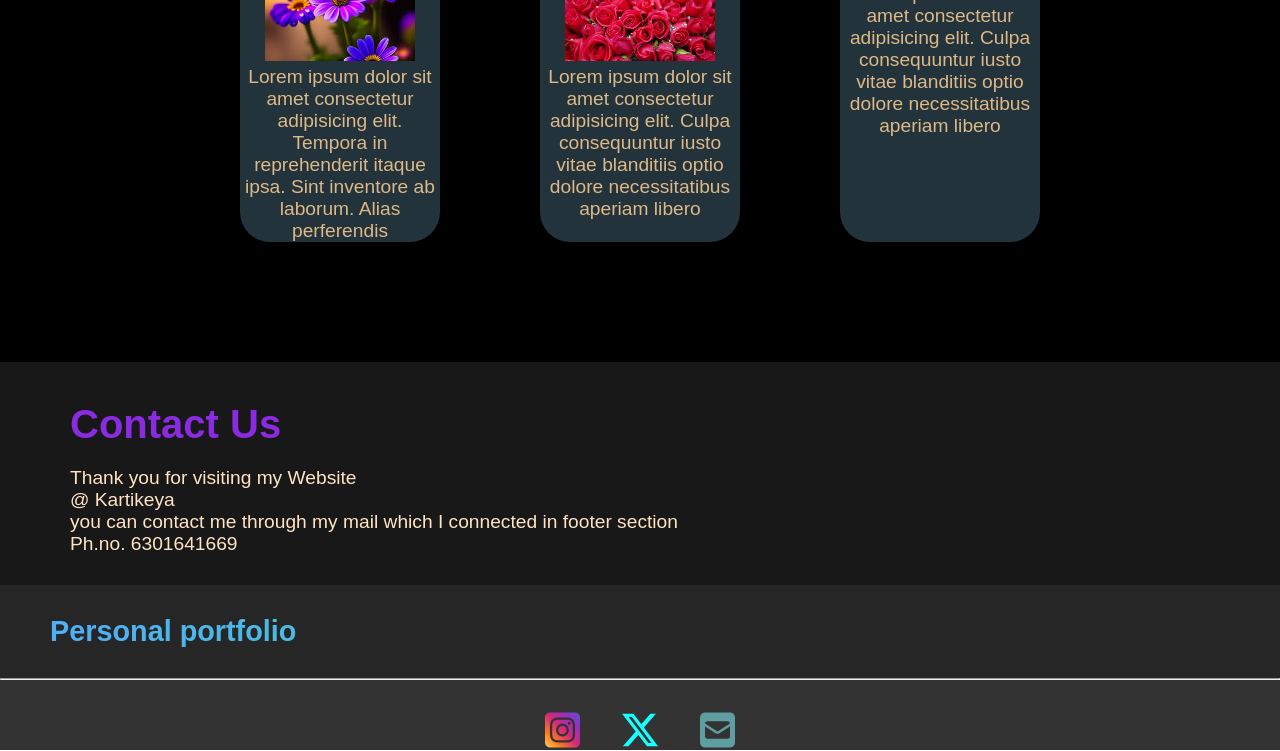
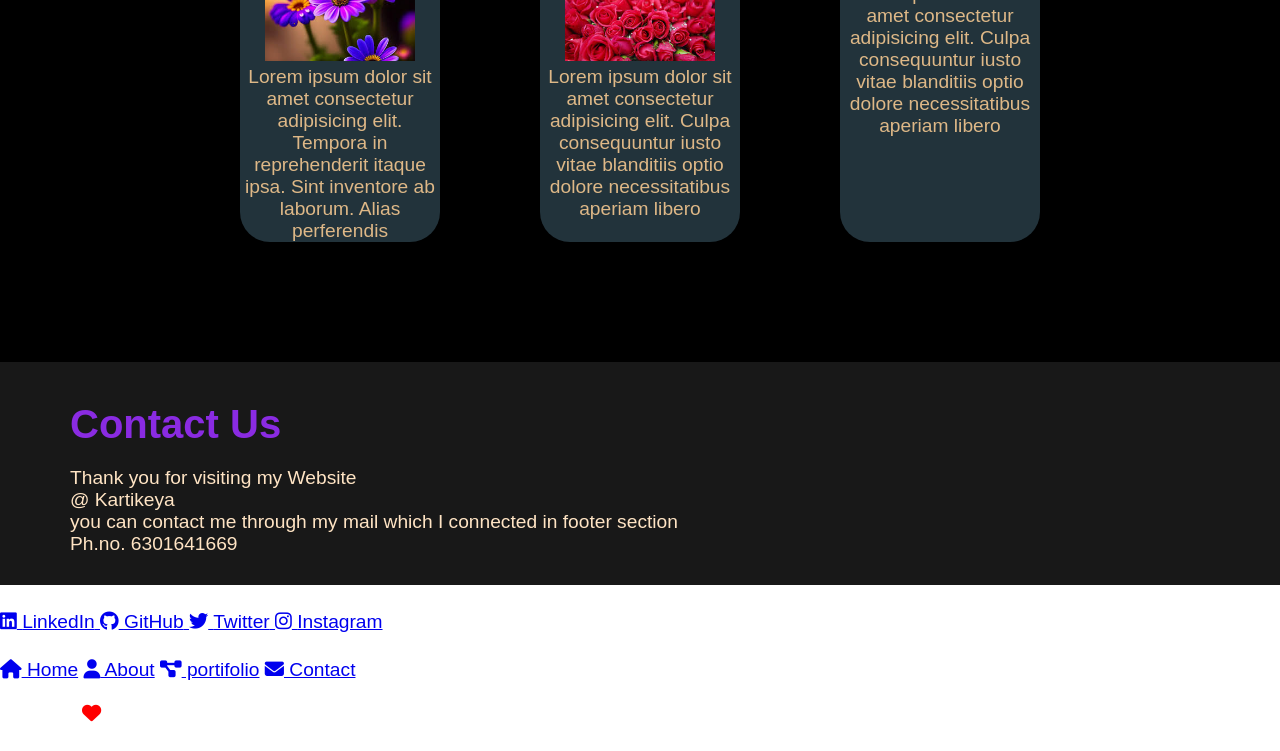
Before and after one commit to kartikeya7609/personal-portifolio, a plain HTML site: page index.html in a window 1280 px wide. Shown: the part 1409-2160 px from the top of the page. After the commit the page ends 2134 px from the top, so only its background shows below. Drawn offline with Linux system fonts and the light colour scheme; a web font is replaced by a local one.

Commit message:
Update index.html

```diff
--- a/index.html
+++ b/index.html
@@ -107,21 +107,47 @@
             Thank you for visiting my Website<br> @ Kartikeya<br> you can contact me through my mail which I connected in footer section<br>Ph.no. 6301641669
         </p>
     </div>
-    <footer><div class="personal-portifolio">
-        <h2 style="
-        background: linear-gradient(to right,#4facfe, #38ef7d);
-        -webkit-background-clip: text;
-        background-clip: text;
-        -webkit-text-fill-color: transparent;" class="heading">
-       Personal portfolio</h2></div>
-    <hr style="color: black">
-    <div class="icons">
-        <div class ="icons1">
-        <a href="https://www.instagram.com/k_m_s_k_7?igsh=aHJ4OHZmbzA3dXZq" class="fa-brands fa-square-instagram"></a>
-        <i class="fa-brands fa-x-twitter "></i>
-        <a href="mailto:kartikeyakk2007@gmail.com" class="fa-solid fa-square-envelope "></a>
-    </div></div>
+   <footer>
+        <div class="footer-content">
+            <div class="footer-section">
+                <h3>Connect With Me</h3>
+                <div class="social-apps">
+                    <a href="https://www.linkedin.com/in/kartikeya-7609" target="_blank" rel="noopener noreferrer" class="social-app">
+                        <i class="fab fa-linkedin"></i>
+                        <span>LinkedIn</span>
+                    </a>
+                    <a href="https://github.com/kartikeya7609" target="_blank" rel="noopener noreferrer" class="social-app">
+                        <i class="fab fa-github"></i>
+                        <span>GitHub</span>
+                    </a>
+                    <a href="https://twitter.com/kartikeya_7609" target="_blank" rel="noopener noreferrer" class="social-app">
+                        <i class="fab fa-twitter"></i>
+                        <span>Twitter</span>
+                    </a>
+                    <a href="https://www.instagram.com/kartikeya_7609" target="_blank" rel="noopener noreferrer" class="social-app">
+                        <i class="fab fa-instagram"></i>
+                        <span>Instagram</span>
+                    </a>
+                </div>
+            </div>
+            <div class="footer-section">
+                <h3>Quick Links</h3>
+                <div class="footer-links">
+                    <div class="quick-links-column">
+                        <a href="#home"><i class="fas fa-home"></i> Home</a>
+                        <a href="#about"><i class="fas fa-user"></i> About</a>
+                        <a href="#projects"><i class="fas fa-project-diagram"></i> portifolio</a>
+                        <a href="#contact"><i class="fas fa-envelope"></i> Contact</a>
+                    </div>
+                </div>
+            </div>
+        </div>
+        <div class="footer-bottom">
+            <p>&copy; 2024 Kartikeya. All rights reserved.</p>
+            <p>Built with <i class="fas fa-heart" style="color: #ff0000;"></i> and <i class="fas fa-code"></i></p>
+        </div>
     </footer>
+
     <script src="index.js">
     </script>
 </body>
```
